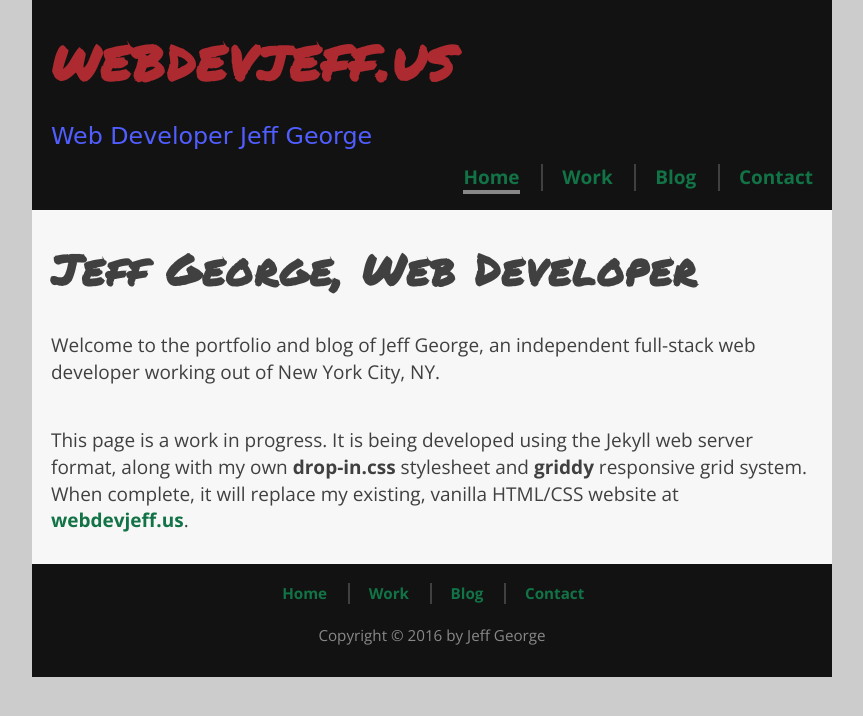
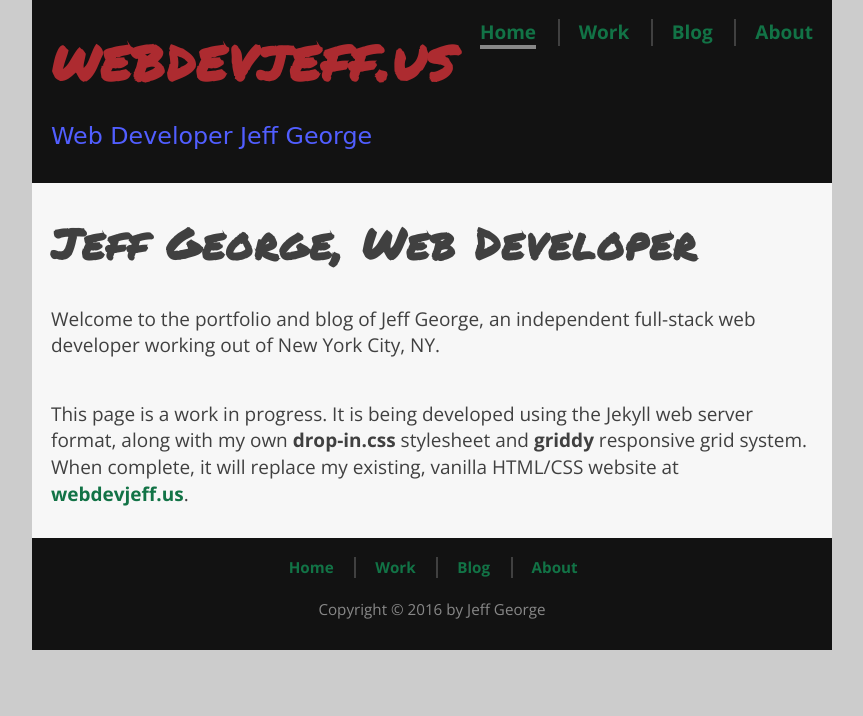
Before and after one commit to webdevjeffus/webdev-new, a Jekyll site: the page built from index.md, in a window 1280 px wide. Shown: the top 716 px of the page, without its empty margins (208-1071 px from the left). Built offline with Jekyll 4.4.1, drawn with Linux system fonts in a browser that asks for light colours; nearby versions of some CDN libraries; some web fonts are replaced.

Commit message:
Change 'Contact' link to 'About'

```diff
--- a/_includes/nav-main.html
+++ b/_includes/nav-main.html
@@ -7,6 +7,6 @@
     <li><a href="{{site.baseurl}}/blog.html"
           class="{% if page.section == 'blog' %}current-cat{% endif %}" >Blog</a></li>
     <li><a href="{{site.baseurl}}/contact.html"
-          class="{% if page.section == 'contact' %}current-cat{% endif %}" >Contact</a></li>
+          class="{% if page.section == 'contact' %}current-cat{% endif %}" >About</a></li>
   </ul>
 </nav>
```
